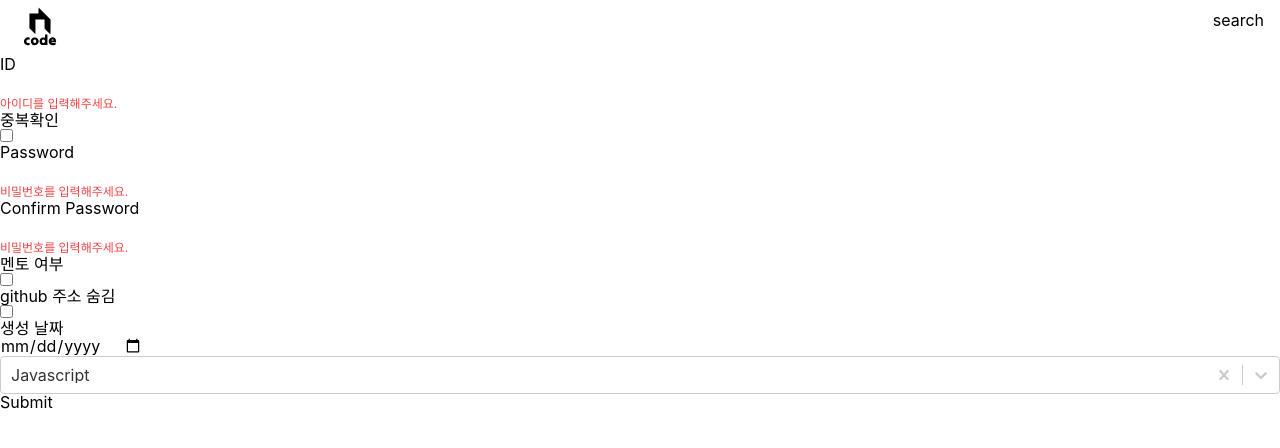
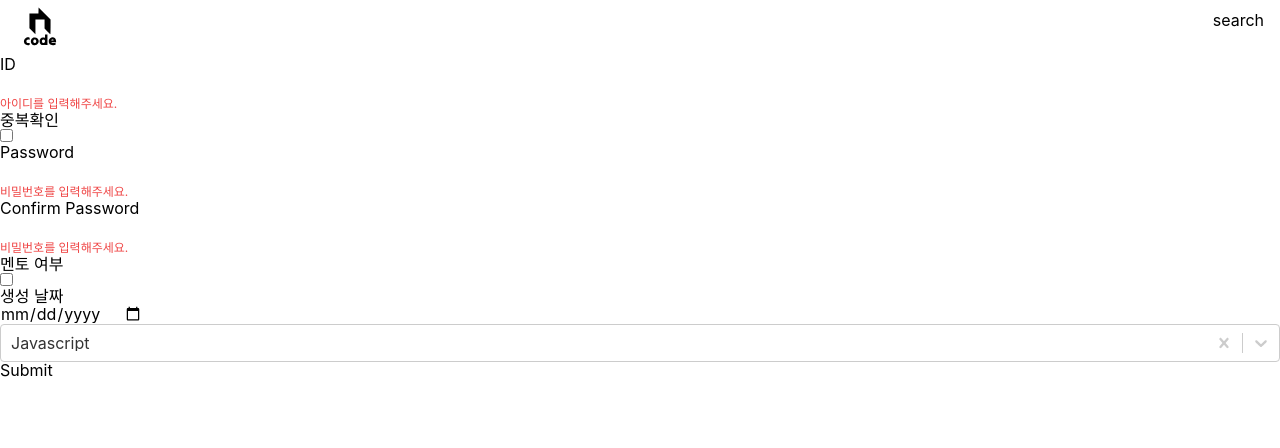
Before and after one commit to CodeWithReview/CWR, a React (Vite) app in the folder Front/: page /signup in a window 1280 px wide. Shown: the top 448 px of the page. Built offline with nearby package versions, Linux system fonts and the light colour scheme.

Commit message:
코드 수정

```diff
--- a/Front/src/components/Register/index.tsx
+++ b/Front/src/components/Register/index.tsx
@@ -13,6 +13,8 @@ const Register = () => {
   const password = form.watch("userPwd");
   const cpassword = form.watch("confirmPwd");
 
+  // 해당 의존성은 초기에 전송버튼을 누르지 않아도 validation이 작동하는데
+  // 필요한 것
   useEffect(() => {
     form.trigger(["userId", "userPwd", "confirmPwd"]);
   }, [password, id, cpassword, form.trigger]);
@@ -30,11 +32,6 @@ const Register = () => {
         displayName="Confirm Password"
       />
       <FormInput id="mento" type="checkbox" displayName="멘토 여부" />
-      <FormInput
-        id="githubUrlExpose"
-        type="checkbox"
-        displayName="github 주소 숨김"
-      />
       <FormInput id="enrollDate" type="date" displayName="생성 날짜" />
       <FormSelectMenu id="skill" name="Select Skill" key={randomKey()} />
       <button type="submit">Submit</button>
--- a/Front/src/main.tsx
+++ b/Front/src/main.tsx
@@ -1,5 +1,10 @@
 import ReactDOM from "react-dom/client";
 import App from "@/components/App";
 import "./index.css";
+import { StrictMode } from "react";
 
-ReactDOM.createRoot(document.getElementById("root")!).render(<App />);
+ReactDOM.createRoot(document.getElementById("root")!).render(
+  <StrictMode>
+    <App />
+  </StrictMode>
+);
```
Also changed, not shown: Front/src/components/Router/index.tsx (+0 -8 lines), 1 other file (tests, documents, lock files or other folders).
